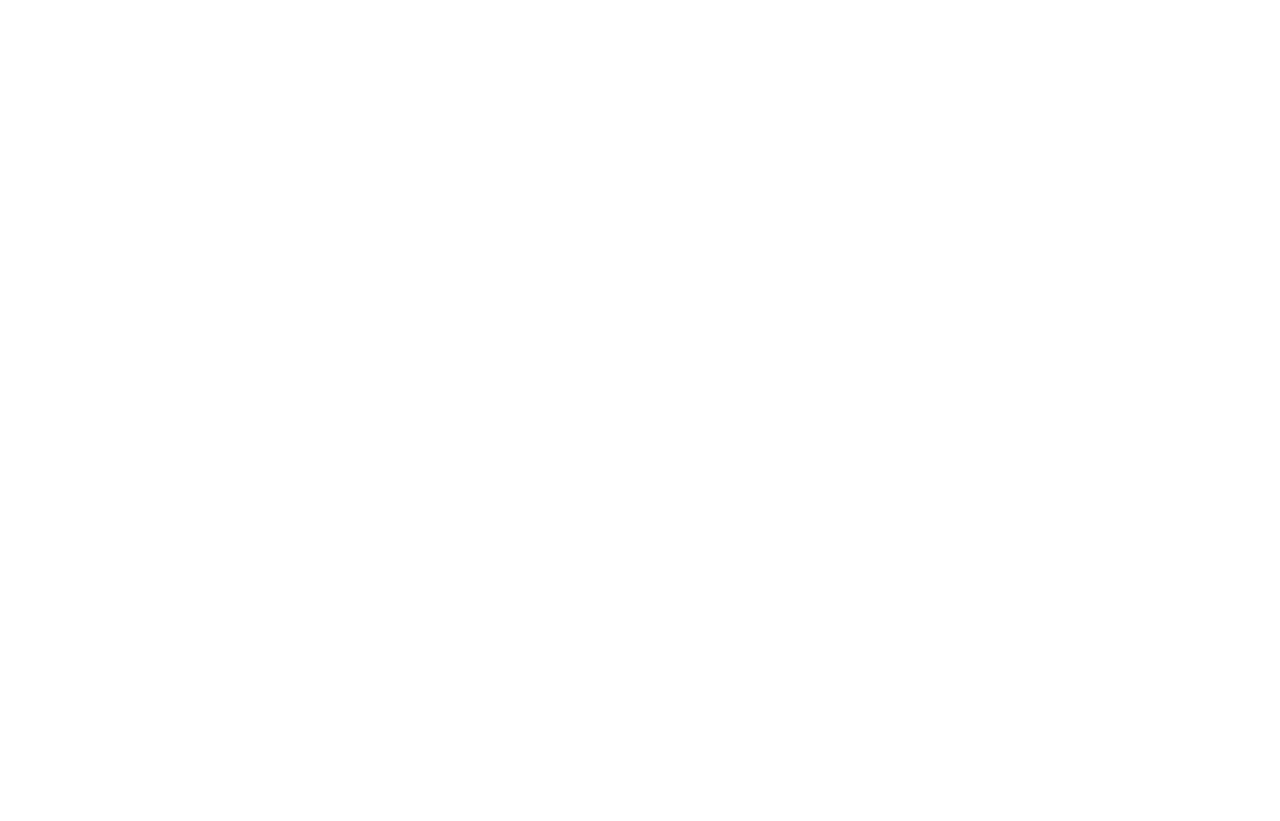
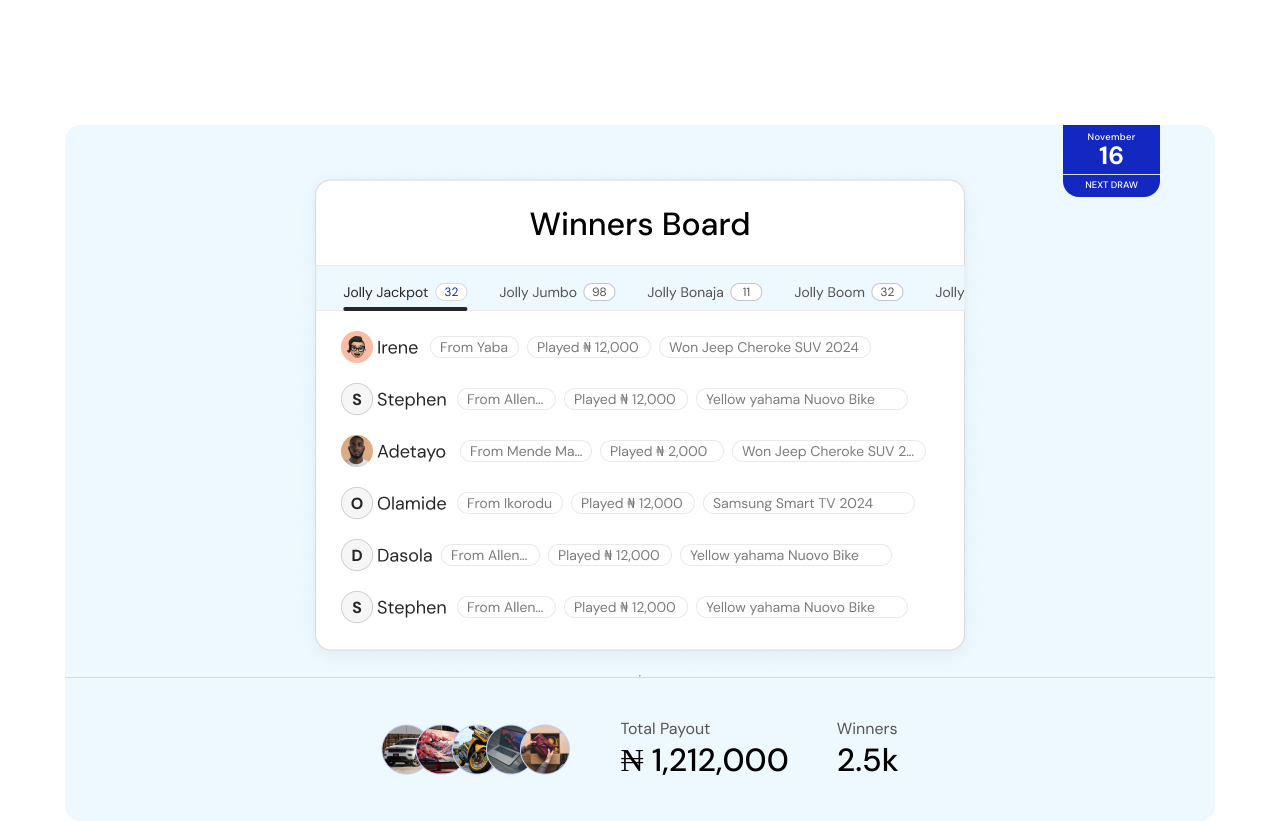
Before and after one commit to Emmanuel1858/test-surewina, an Angular app: page / in a window 1280 px wide. Shown: the part 2340-3161 px from the top of the page. Before the commit the page ends 2400 px from the top, so only its background shows below. Built offline with nearby package versions, Linux system fonts and the light colour scheme; a web font is replaced by a local one.

Commit message:
section-4 completed

```diff
--- a/src/app/pages/website/website.component.html
+++ b/src/app/pages/website/website.component.html
@@ -80,7 +80,6 @@
       </div>
     </div>
   </section>
-
   <section class="blue-gradient">
     <div class="section section-2">
       <ng-container class="section-2-content">
@@ -148,4 +147,43 @@
       </div>
     </div>
   </section>
+  <section>
+    <div class="draw-details">
+      <div class="draw-top">
+        <p> November </p>
+        <h2> 16 </h2>
+      </div>
+      <div class="draw-bottom">
+        <p> next draw </p>
+      </div>
+    </div>
+    <div class="section-4">
+      <div class="top">
+        <img src="../../../assets/dashboard-sample.png" alt="">
+      </div>
+      <hr>
+      <div class="bottom">
+        <div class="circle-img">
+          <img src="../../../assets/circle-img.png" alt="">
+        </div>
+        <div class="details-container">
+          <div class="details">
+            <p> Total Payout </p>
+            <h2> ₦ 1,212,000 </h2>
+          </div>
+          <div class="details">
+            <p> Winners </p>
+            <h2> 2.5k </h2>
+          </div>
+        </div>
+      </div>
+    </div>
+  </section>
 </main>
+
+<footer>
+  <div class="footer">
+    <div class="footer-top">  </div>
+    <div class="footer-bottom"></div>
+  </div>
+</footer>
--- a/src/app/pages/website/website.component.scss
+++ b/src/app/pages/website/website.component.scss
@@ -423,6 +423,7 @@
     line-height: normal;
   }
 }
+
 // ################## SECTION 3 ##################
 
 .section-3 {
@@ -560,3 +561,110 @@
     }
   }
 }
+
+// ################## SECTION 4 ##################
+
+.draw-details {
+  position: absolute;
+  background-color: rgba(18, 40, 193, 1);
+  border-bottom-left-radius: 1rem;
+  border-bottom-right-radius: 1rem;
+  z-index: 20;
+  right: 120px;
+
+  .draw-top {
+    padding-inline: 1.53rem;
+    padding-top: .2rem;
+    padding-bottom: .5rem;
+
+    p {
+      color: var(--Colors-White-White, #FFF);
+      text-align: center;
+      font-family: "DM Sans";
+      font-size: 0.58688rem;
+      font-style: normal;
+      font-weight: 500;
+      line-height: 1.17369rem; /* 200% */
+      letter-spacing: 0.01763rem;
+    }
+
+    h2 {
+      color: var(--Colors-White-White, #FFF);
+      text-align: center;
+      font-family: "DM Sans";
+      font-size: 1.56494rem;
+      font-style: normal;
+      font-weight: 700;
+      line-height: 1.17369rem; /* 75% */
+    }
+  }
+
+  .draw-bottom {
+    border-top: 1px solid var(--colors-boarders-strokes-boarders-strokes-mild, #D9D9D9);
+    padding-inline: 1rem;
+
+    p {
+      color: var(--Colors-White-White, #FFF);
+      text-align: center;
+      font-family: "DM Sans";
+      font-size: 0.58688rem;
+      font-style: normal;
+      font-weight: 500;
+      line-height: 1.17369rem; /* 200% */
+      text-transform: uppercase;
+      padding-block: .1rem;
+    }
+  }
+}
+
+.section-4 {
+  position: relative;
+  display: flex;
+  flex-direction: column;
+  align-items: center;
+  justify-content: center;
+  border-radius: 0.97806rem;
+  background: #EEF8FF;
+  margin: var(--container);
+
+  .top {
+    padding-top: 2.4rem;
+  }
+
+  .bottom {
+    width: 100%;
+    border-top: 1px solid var(--colors-boarders-strokes-boarders-strokes-mild, #D9D9D9);
+    display: flex;
+    align-items: center;
+    justify-content: center;
+    gap: 3.125rem;
+    padding: 2.5rem;
+
+    .details-container {
+      display: flex;
+      gap: var(--Numbers-Numbers-11, 3rem);
+
+      .details {
+        p {
+          color: var(--Colors-Typography-Colors-Supporting-Text-1, #555);
+          /* Body Text Regular/Body Text - Regular */
+          font-family: "DM Sans";
+          font-size: 1rem;
+          font-style: normal;
+          font-weight: 400;
+          line-height: normal;
+        }
+
+        h2 {
+          color: var(--Colors-Typography-Colors-Header-or-Display-Text, #000);
+          /* Body Text - Medium/Body Text - Medium - 1 */
+          font-family: "DM Sans";
+          font-size: 2rem;
+          font-style: normal;
+          font-weight: 500;
+          line-height: normal;
+        }
+      }
+    }
+  }
+}
```
Also changed, not shown: src/assets/circle-img.png (added), src/assets/dashboard-sample.png (added). Lines whose indentation alone changed are shown as unchanged.
